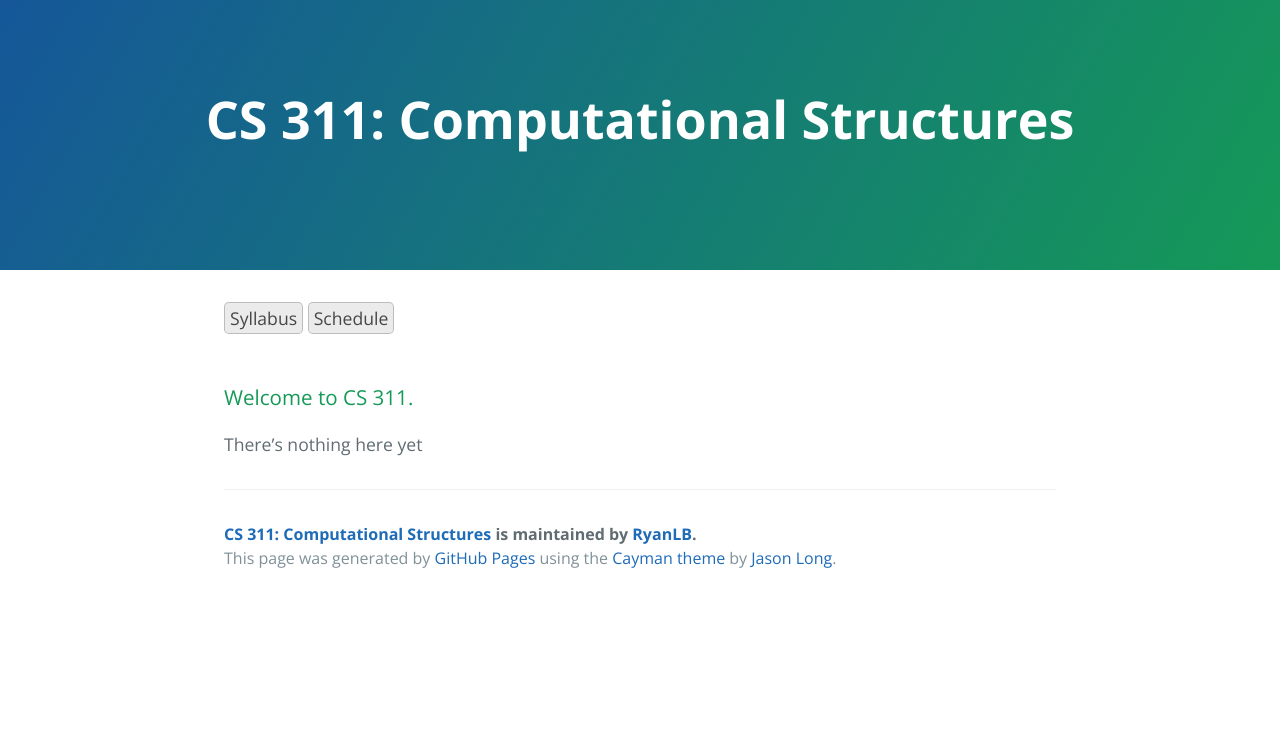
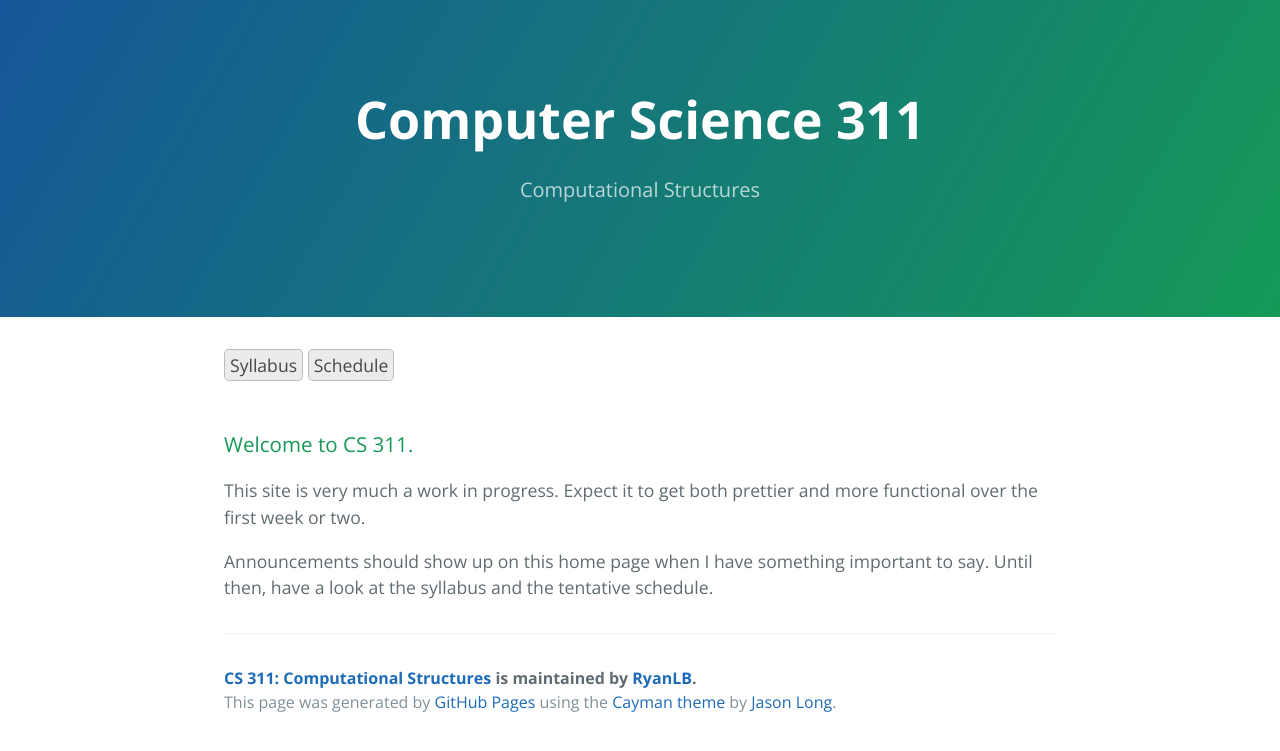
Before and after one commit to RyanLB/CS311, a Jekyll site: the page built from index.md, in a window 1280 px wide. Shown: the top 751 px of the page. Built offline with Jekyll 4.4.1, drawn with Linux system fonts in a browser that asks for light colours.

```diff
--- a/_layouts/default.html
+++ b/_layouts/default.html
@@ -12,8 +12,8 @@
 
   <body>
     <section class="page-header">
-      <h1 class="project-name">CS 311: Computational Structures</h1>
-      <h2 class="project-tagline"></h2>
+      <h1 class="project-name">Computer Science 311</h1>
+      <h2 class="project-tagline">Computational Structures</h2>
     </section>
 
     <section class="main-content">
--- a/index.md
+++ b/index.md
@@ -1,8 +1,13 @@
 ---
-title: "CS 311: Computational Structures"
+title: "Computer Science 311"
+tagline: "Computational Structures"
 layout: default
 ---
 
 ### Welcome to CS 311.
 
-There's nothing here yet
+This site is very much a work in progress. Expect it to get both prettier and more functional over
+the first week or two.
+
+Announcements should show up on this home page when I have something important to say. Until then,
+have a look at the syllabus and the tentative schedule.
```
Also changed, not shown: lectures/index.md (added, +12 -0 lines), 1 other file.
